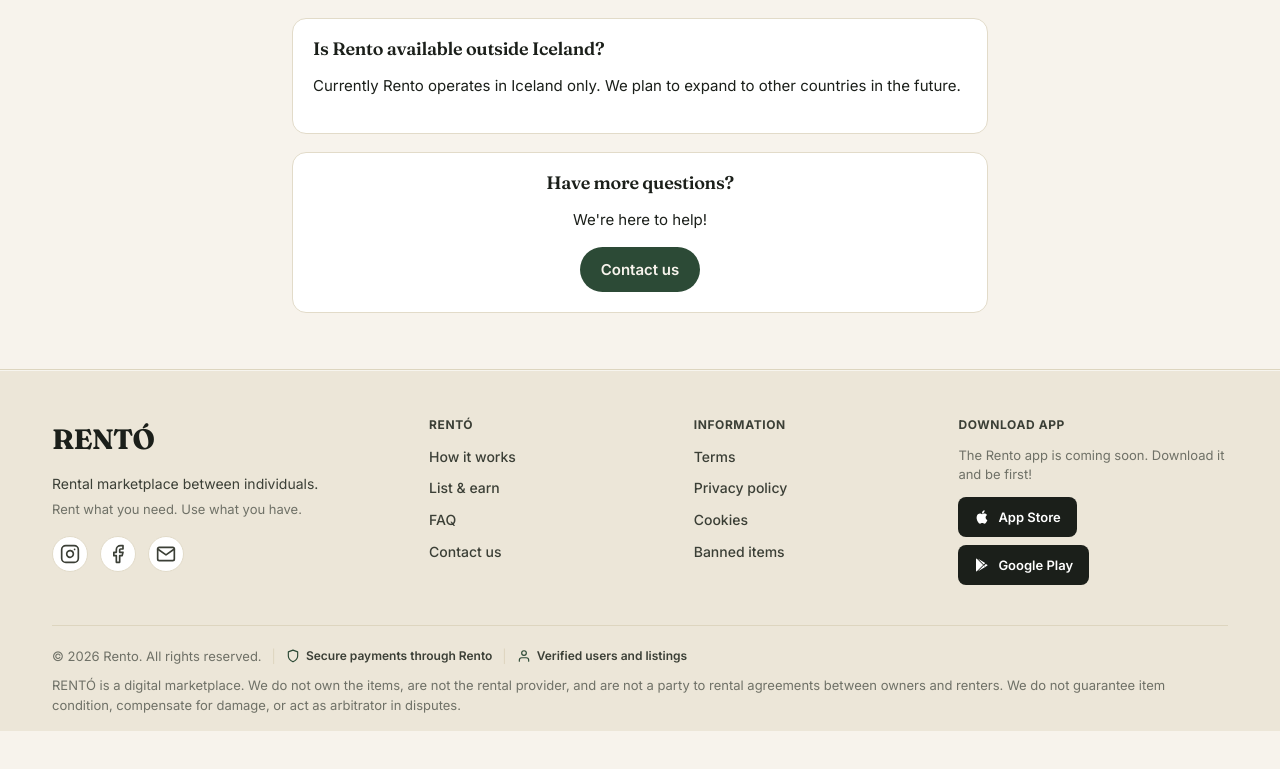
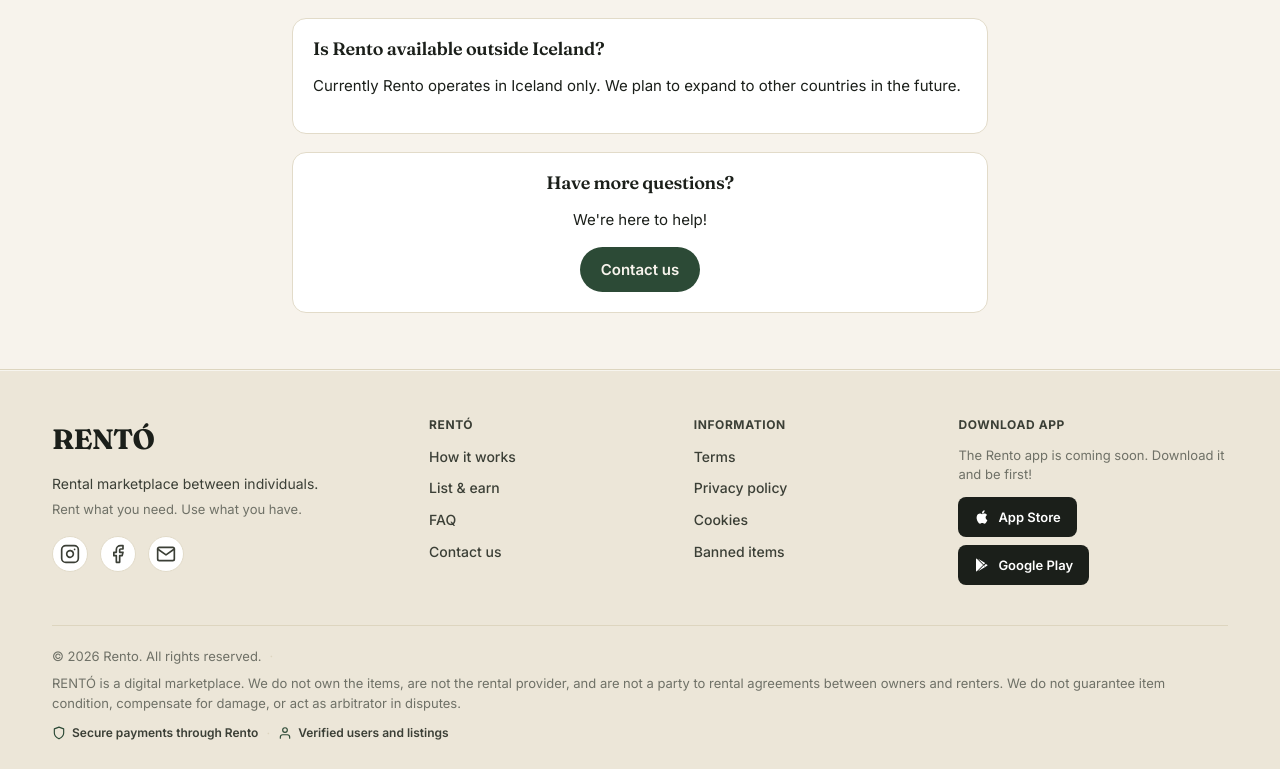
Before and after one commit to rentoleiga/rento, a React (Vite) app in the folder web/: page /faq in a window 1280 px wide. Shown: the part 1316-2085 px from the top of the page. Before the commit the page ends 2047 px from the top, so only its background shows below. Built offline with nearby package versions, Linux system fonts and the light colour scheme; no server answers.

Commit message:
Footer bottom: copyright+disclaimer left, trust badges far right

```diff
--- a/web/src/components/Footer.jsx
+++ b/web/src/components/Footer.jsx
@@ -59,19 +59,23 @@ export default function Footer() {
 
         <div className="footer-bottom">
           <div className="footer-bottom-row">
+            <span className="footer-bottom-left">
               <span>{t("footer.copyright")}</span>
-            <span className="footer-bottom-sep">|</span>
+              <span className="footer-bottom-sep">·</span>
+              <span className="footer-disclaimer">{t("footer.disclaimer")}</span>
+            </span>
+            <span className="footer-bottom-right">
               <span className="trust-badge">
                 <svg width="14" height="14" viewBox="0 0 24 24" fill="none" stroke="currentColor" strokeWidth="2" strokeLinecap="round" strokeLinejoin="round"><path d="M12 22s8-4 8-10V5l-8-3-8 3v7c0 6 8 10 8 10z"/></svg>
                 {t("footer.secure")}
               </span>
-            <span className="footer-bottom-sep">|</span>
+              <span className="footer-bottom-sep">·</span>
               <span className="trust-badge">
                 <svg width="14" height="14" viewBox="0 0 24 24" fill="none" stroke="currentColor" strokeWidth="2" strokeLinecap="round" strokeLinejoin="round"><path d="M20 21v-2a4 4 0 0 0-4-4H8a4 4 0 0 0-4 4v2"/><circle cx="12" cy="7" r="4"/></svg>
                 {t("footer.verified")}
               </span>
+            </span>
           </div>
-          <p className="footer-disclaimer">{t("footer.disclaimer")}</p>
         </div>
       </div>
     </footer>
--- a/web/src/styles.css
+++ b/web/src/styles.css
@@ -1809,9 +1809,22 @@ a:hover {
 .footer-bottom-row {
   display: flex;
   align-items: center;
+  justify-content: space-between;
+  flex-wrap: wrap;
   gap: 10px;
+  margin-bottom: 10px;
+}
+.footer-bottom-left {
+  display: flex;
+  align-items: center;
+  gap: 8px;
   flex-wrap: wrap;
-  margin-bottom: 10px;
+}
+.footer-bottom-right {
+  display: flex;
+  align-items: center;
+  gap: 8px;
+  flex-wrap: wrap;
 }
 .footer-bottom-sep {
   color: var(--footer-border);
```
Lines whose indentation alone changed are shown as unchanged.
